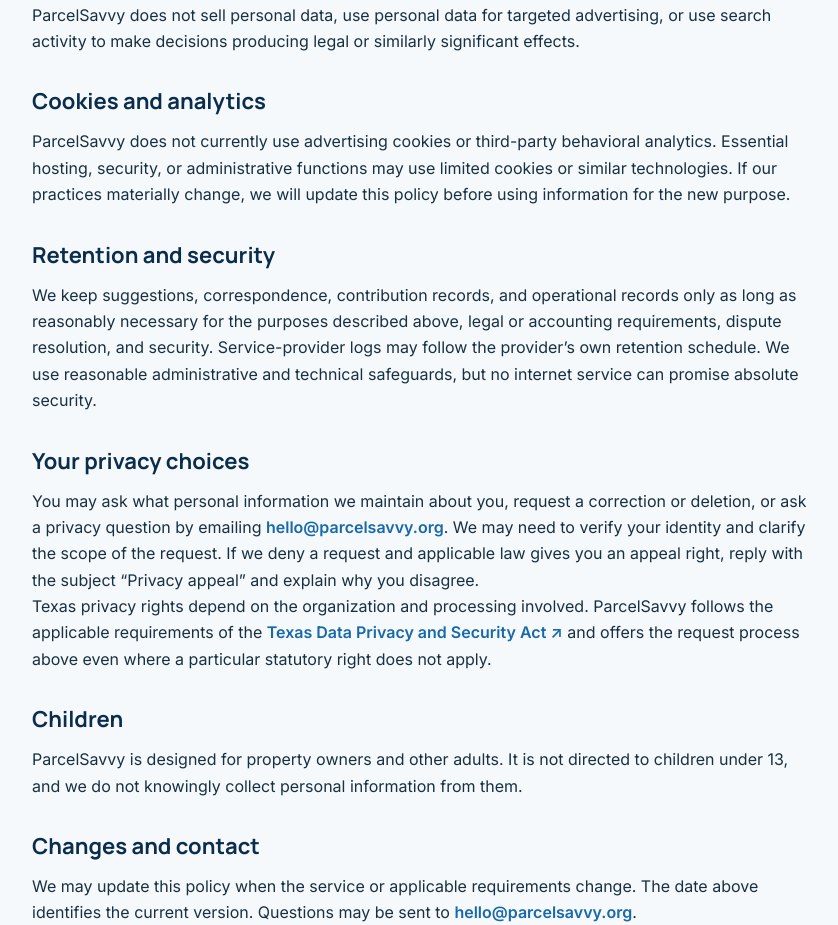
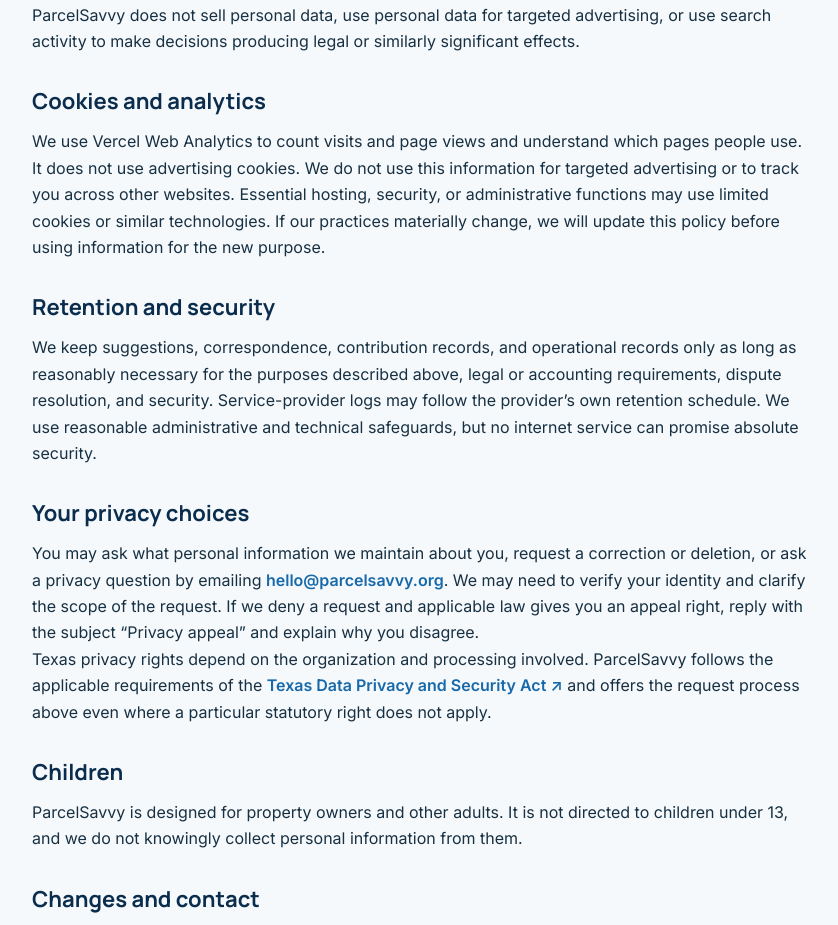
Before and after one commit to wlreich/PropertyTaxHelper, a Next.js app in the folder web/: page /privacy in a window 1280 px wide. Shown: the part 1742-2667 px from the top of the page, without its empty margins (168-1006 px from the left). Built offline with nearby package versions, Linux system fonts and the light colour scheme; no server answers.

Commit message:
Disclose Web Analytics in privacy policy

```diff
--- a/web/src/app/privacy/page.tsx
+++ b/web/src/app/privacy/page.tsx
@@ -93,8 +93,10 @@
       <section>
         <h2>Cookies and analytics</h2>
         <p>
-          ParcelSavvy does not currently use advertising cookies or third-party
-          behavioral analytics. Essential hosting, security, or administrative
+          We use Vercel Web Analytics to count visits and page views and understand
+          which pages people use. It does not use advertising cookies. We do not
+          use this information for targeted advertising or to track you across
+          other websites. Essential hosting, security, or administrative
           functions may use limited cookies or similar technologies. If our
           practices materially change, we will update this policy before using
           information for the new purpose.
```
